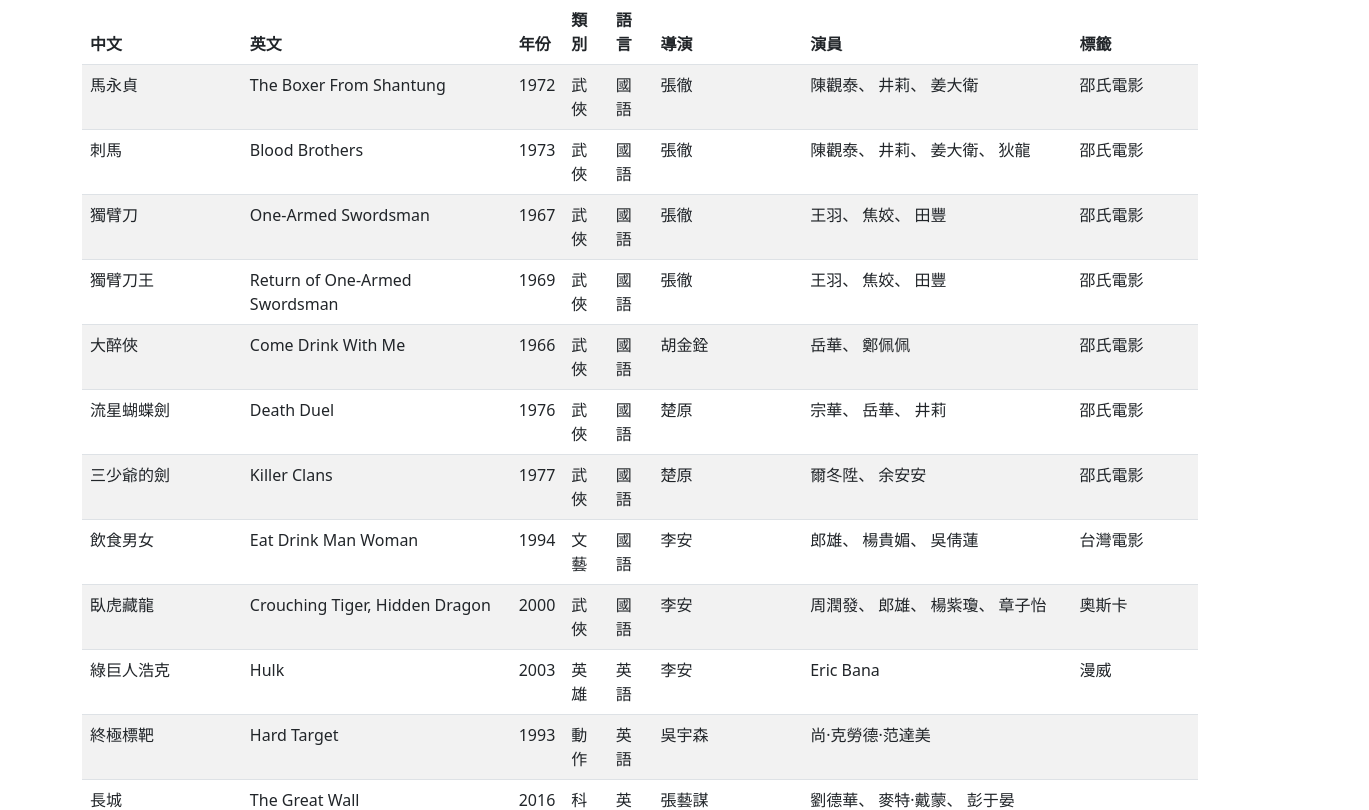
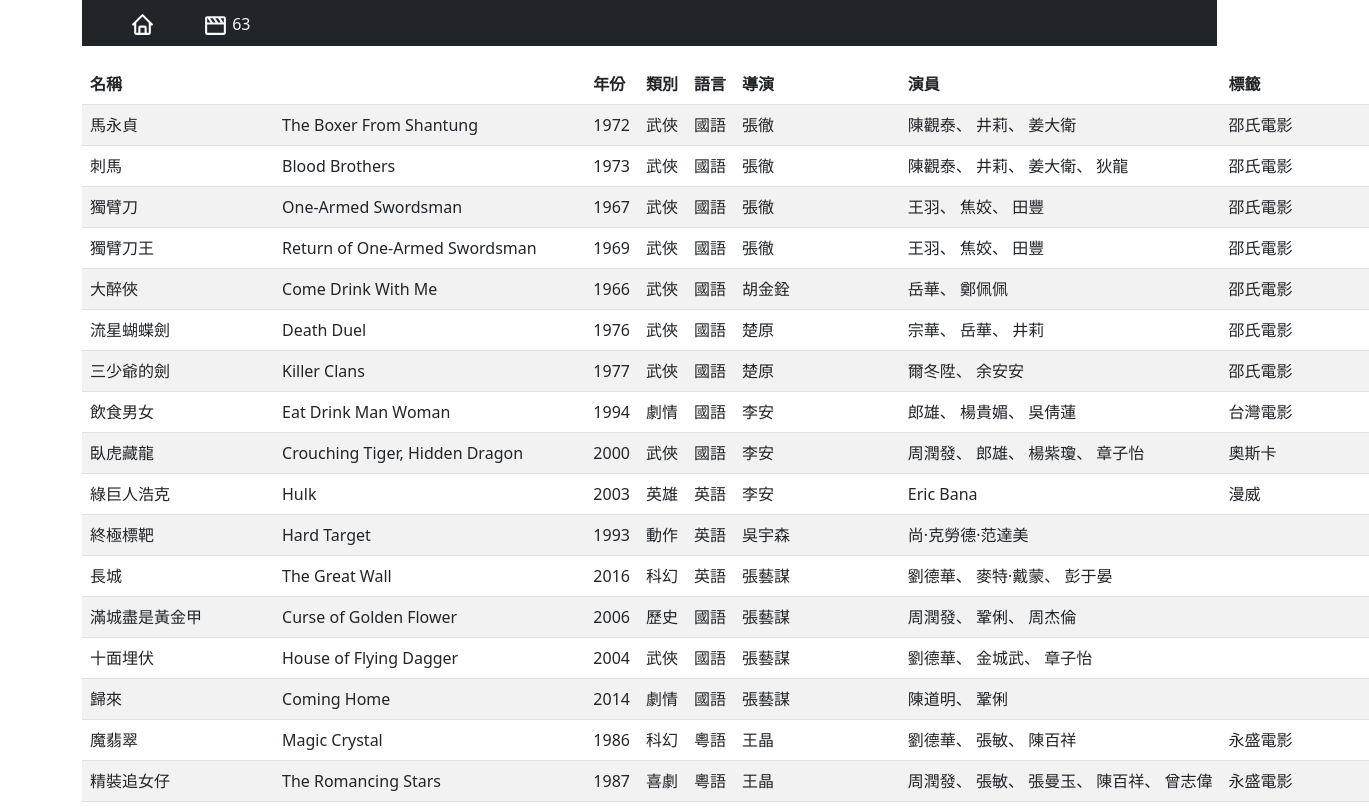
Before and after one commit to apykwan/movie-collection, a React (Vite) app: page / in a window 1280 px wide. Shown: the top 810 px of the page, 1369 px wide, since content can reach past the window. Built offline with nearby package versions, Linux system fonts and the light colour scheme.

Commit message:
add movieContext, fix types

```diff
--- a/package.json
+++ b/package.json
@@ -9,8 +9,13 @@
     "preview": "vite preview"
   },
   "dependencies": {
+    "@chakra-ui/react": "^2.5.1",
+    "@emotion/react": "^11.10.6",
+    "@emotion/styled": "^11.10.6",
+    "framer-motion": "^10.3.2",
     "react": "^18.2.0",
     "react-dom": "^18.2.0",
+    "react-icons": "^4.8.0",
     "react-router-dom": "^6.9.0"
   },
   "devDependencies": {
--- a/src/App.tsx
+++ b/src/App.tsx
@@ -1,12 +1,19 @@
 import { BrowserRouter } from 'react-router-dom';
 
 import Router from './routes/Router';
+import NavBar from './components/NavBar';
+import { MovieProvider } from './contexts/MovieContext';
 
 function App() {
 	return (
 		<div>
 			<BrowserRouter>
-				<Router />
+				<MovieProvider>
+					<div className="container">
+						<NavBar />
+						<Router />
+					</div>
+				</MovieProvider>
 			</BrowserRouter>
 		</div>
 	);
--- a/src/assets/movieCollection.ts
+++ b/src/assets/movieCollection.ts
@@ -83,7 +83,7 @@
     {
         name_zh: "飲食男女",
         name_en: "Eat Drink Man Woman",
-        genre: "文藝",
+        genre: "劇情",
         language: "zh-m",
         director: "李安",
         year: 1994,
@@ -153,7 +153,7 @@
     {
         name_zh: "歸來",
         name_en: "Coming Home",
-        genre: "文藝",
+        genre: "劇情",
         language: "zh-m",
         director: "張藝謀",
         year: 2014,
@@ -277,7 +277,7 @@
         language: "zh-c",
         director: "林超賢",
         year: 2010,
-        actors: ["黎明", "任賢齊"],
+        actors: ["黎明", "任賢齊", "王寶強"],
         tags: ["寰亞電影"]
     },
     {
@@ -397,7 +397,7 @@
         language: "en",
         director: "Bernardo Bertolucci",
         year: 1987,
-        actors: ["尊龍", "陳沖", "彼得·奧圖"],
+        actors: ["尊龍", "陳沖", "鄔君梅", "彼得·奧圖"],
         tags: ["哥倫比亞", "奧斯卡"]
     },
     {
@@ -534,7 +534,7 @@
         name_zh: "孔子",
         name_en: "Confucius",
         genre: "傳記",
-        language: "eng",
+        language: "en",
         director: "胡玫",
         year: 2010,
         actors: ["周潤發", "周迅", "陳建斌"],
@@ -560,4 +560,84 @@
         actors: ["周潤發", "陳奕迅", "張艾嘉", "湯唯"],
         tags: []
     },
+    {
+        name_zh: "致命羅密歐",
+        name_en: "Romeo Must Die",
+        genre: "動作",
+        language: "en",
+        director: "Andrzej Bartkowiak",
+        year: 2000,
+        actors: ["李連杰"],
+        tags: []
+    },
+    {
+        name_zh: "龍潭虎穴",
+        name_en: "Cradle 2 the Grave",
+        genre: "動作",
+        language: "en",
+        director: "Andrzej Bartkowiak",
+        year: 2003,
+        actors: ["李連杰", "DMX"],
+        tags: []
+    },
+    {
+        name_zh: "鬥犬",
+        name_en: "Unleashed",
+        genre: "動作",
+        language: "en",
+        director: "Louis Leterrier",
+        year: 2005,
+        actors: ["李連杰", "摩根·弗里曼"],
+        tags: []
+    },
+    {
+        name_zh: "在陌生的城市",
+        name_en: "In a Strange City",
+        genre: "劇情",
+        language: "zh-m",
+        director: "尹祺",
+        year: 1996,
+        actors: ["趙文瑄", "楊貴媚"],
+        tags: ["台灣電影"]
+    },
+    {
+        name_zh: "阿金",
+        name_en: "Ah Kam",
+        genre: "動作",
+        language: "zh-c",
+        director: "許鞍華",
+        year: 1996,
+        actors: ["楊紫瓊", "洪金寶", "張家輝"],
+        tags: []
+    },
+    {
+        name_zh: "情人盒子",
+        name_en: "Chinese Box",
+        genre: "劇情",
+        language: "en",
+        director: "王穎",
+        year: 1996,
+        actors: ["鞏俐", "張曼玉", "許冠文", "Jeremy Irons"],
+        tags: [""]
+    },
+    {
+        name_zh: "邁阿密風暴",
+        name_en: "Miami Vice",
+        genre: "動作",
+        language: "en",
+        director: "Michael Mann",
+        year: 2006,
+        actors: ["鞏俐"],
+        tags: []
+    },
+    {
+        name_zh: "危險關係",
+        name_en: "Dangerous liaisons",
+        genre: "劇情",
+        language: "zh-m",
+        director: "許秦豪",
+        year: 2012,
+        actors: ["章子怡", "張柏芝", "張東健"],
+        tags: []
+    },
 ];
--- a/src/components/MovieList.tsx
+++ b/src/components/MovieList.tsx
@@ -3,7 +3,11 @@
 import { Movie } from '../assets/movieCollection';
 import { langConvert} from '../helpers/utils';
 
-export default function MovieList({ movies }: Movie[]) {
+type MovieListProps = {
+    movies: Movie[];
+}
+
+export default function MovieList({ movies }: MovieListProps) {
     return (
         <>
             {movies.map((movie: Movie, index: number) => (
@@ -28,9 +32,16 @@
                         >
                             {langConvert(movie.language)}
                         </Link>
-
                     </td>
-                    <td>{movie.director}</td>
+                    <td>
+                        <Link
+                            className="link--query text-dark"
+                            to={`/filtered-by/${movie.director}`}
+                            state="director"
+                        >
+                            {movie.director}
+                        </Link>
+                    </td>
                     <td>{movie.actors?.join("、 ")}</td>
                     <td>{movie.tags?.join("、 ")}</td>
                 </tr>
--- a/src/components/MovieTable.tsx
+++ b/src/components/MovieTable.tsx
@@ -1,14 +1,17 @@
 import MovieList from './MovieList';
 import { Movie } from '../assets/movieCollection';
 
-export default function MovieTable({ movies }: Movie[]) {
+type MovieTableProps = {
+    movies: Movie[];
+}
+
+export default function MovieTable({ movies }: MovieTableProps) {
     return (
-        <div className="container">
-            <table className="table table-striped">
-                <thead className="thead-dark">
+        <table className="table table-striped mt-5">
+            <thead className="thead-dark thead-custom">
                 <tr>
-                        <th>中文</th>
-                        <th>英文</th>
+                    <th>名稱</th>
+                    <th></th>
                     <th>年份</th>
                     <th>類別</th>
                     <th>語言</th>
@@ -21,6 +24,5 @@
                 <MovieList movies={movies} />
             </tbody>
         </table>
-        </div>
     );
 }
--- /dev/null
+++ b/src/components/NavBar.tsx
@@ -0,0 +1,37 @@
+import { NavLink, useLocation, useNavigate } from 'react-router-dom';
+import { BiHome, BiMovie } from "react-icons/bi";
+import { BsArrowReturnLeft } from "react-icons/bs";
+
+import { useMovieContext } from '../contexts/MovieContext';
+
+export default function NavBar() {
+    const { movieCount } = useMovieContext();
+    const { pathname } = useLocation();
+    const navigate = useNavigate();
+
+    console.log(pathname.includes('filtered-by'));
+    return (
+        <>
+            <nav className="navbar navbar-expand-lg navbar-dark bg-dark navbar-custom">
+                <div className="">
+                    <NavLink to="/" className="navbar-brand mx-5">
+                        <BiHome size="25" />
+                    </NavLink>
+                    <span className="text-light">
+                        <BiMovie size="25" /> {movieCount()}
+                    </span>
+                    {pathname.includes('filtered-by') && (
+                        <span className="text-light mx-5 go-back">
+                            <BsArrowReturnLeft size="25" onClick={() => navigate(-1)} />
+                        </span>
+                    )}
+                </div>
+
+                <button className="navbar-toggler" type="button" data-toggle="collapse" data-target="#navbarNavAltMarkup" aria-controls="navbarNavAltMarkup" aria-expanded="false" aria-label="Toggle navigation">
+                    <span className="navbar-toggler-icon"></span>
+                </button>
+
+            </nav>
+        </>
+    );
+}
--- a/src/contexts/MovieContext.tsx
+++ b/src/contexts/MovieContext.tsx
@@ -2,14 +2,59 @@
 
 import { movieCollection, Movie } from '../assets/movieCollection';
 
+type MovieProviderProps = {
+    children: ReactNode;
+}
+
+enum State1 {
+    genre,
+    language,
+    director
+}
+
+enum State2 {
+    actors,
+    tags,
+}
+
 type MovieContext = {
     movies: Movie[];
+    allMovies: () => void;
+    filteredMovie: (query: string | undefined, state: State1) => void;
+    filteredMovieByActorOrTag: (query: string | undefined, state: State2) => void;
+    movieCount: () => number;
 }
+
+
 
 const MovieContext = createContext({} as MovieContext);
 
 export const useMovieContext = () => useContext(MovieContext);
 
-export function MovieProvider() {
+export function MovieProvider({ children }: MovieProviderProps) {
+    const [movies, setMovie] = useState<Movie[]>(movieCollection);
 
+    const filteredMovie = (query: string | undefined, state: State1) => {
+        const filtered =  movieCollection.filter((movie: any) => {
+            if(movie[state] === query) return movie;
+        });
+        setMovie(filtered);
+    };
+
+    // find by actors or tags
+    const filteredMovieByActorOrTag = (query: string | undefined, state: State2) => {
+        const filtered =  movieCollection.filter((movie: any) => {
+            if(movie[state].findIndex((actor:string) => actor === query) > -1) return movie;
+        });
+        setMovie(filtered);
+    };
+
+    const movieCount = () => movies.length;
+    const allMovies = () => setMovie(movieCollection);
+
+    return (
+        <MovieContext.Provider value={{ movies, allMovies, filteredMovie, movieCount }}>
+            {children}
+        </MovieContext.Provider>
+    );
 }
--- a/src/index.css
+++ b/src/index.css
@@ -1,3 +1,23 @@
+body {
+  box-sizing: border-box;
+  margin: 0;
+  padding: 1rem;
+}
+
 .link--query {
   text-decoration: none !important;
 }
+
+.navbar-custom {
+  position: fixed;
+  width: 88.7%;
+  top: 0;
+}
+
+.go-back {
+  cursor: pointer;
+}
+
+table, th td {
+  white-space: nowrap;
+}
--- a/src/pages/Filter.tsx
+++ b/src/pages/Filter.tsx
@@ -1,26 +1,23 @@
-import { useState, useEffect, ReactElement } from 'react';
+import { useEffect, ReactElement } from 'react';
 import { useLocation, useParams } from 'react-router-dom';
 
+import { useMovieContext } from '../contexts/MovieContext';
 import MovieTable from '../components/MovieTable';
-import { movieCollection, Movie } from '../assets/movieCollection';
 
-export default function Filter(): ReactElement {
+export default function Filter() {
     const { query } = useParams();
     const { state } = useLocation();
-    const [movies, setMovies] = useState<Movie[]>([]);
 
-    const filteredMovie = (query: string | undefined, state: string): Array<Movie> => {
-        const filteredMovie =  movieCollection.filter((movie: any) => {
-            if(movie[state] === query) return movie;
-        });
-        return filteredMovie;
-    };
+    const { filteredMovie, filteredMovieByActorOrTag, movies } = useMovieContext();
 
     useEffect(() => {
-        setMovies(filteredMovie(query, state));
-    }, []);
+        if (state === "actors" || state === "tags") {
+            filteredMovieByActorOrTag(query, state);
+        } else {
+            filteredMovie(query, state);
+        }
+    }, [query, state]);
 
-    // if(movies.length === 0) return;
     return (
         <MovieTable movies={movies} />
     );
--- a/src/pages/Home.tsx
+++ b/src/pages/Home.tsx
@@ -1,10 +1,18 @@
-import { movieCollection, Movie } from '../assets/movieCollection';
+import { useEffect } from 'react';
+
 import MovieTable from '../components/MovieTable';
+import { useMovieContext } from '../contexts/MovieContext';
 
 export default function Home() {
+    const { allMovies, movies } = useMovieContext();
+
+    useEffect(() => {
+        allMovies();
+    }, []);
+
     return (
         <>
-            <MovieTable movies={movieCollection} />
+            <MovieTable movies={movies} />
         </>
     );
 }
```
Also changed, not shown: 1 other file (tests, documents, lock files or other folders). Lines whose indentation alone changed are shown as unchanged.
